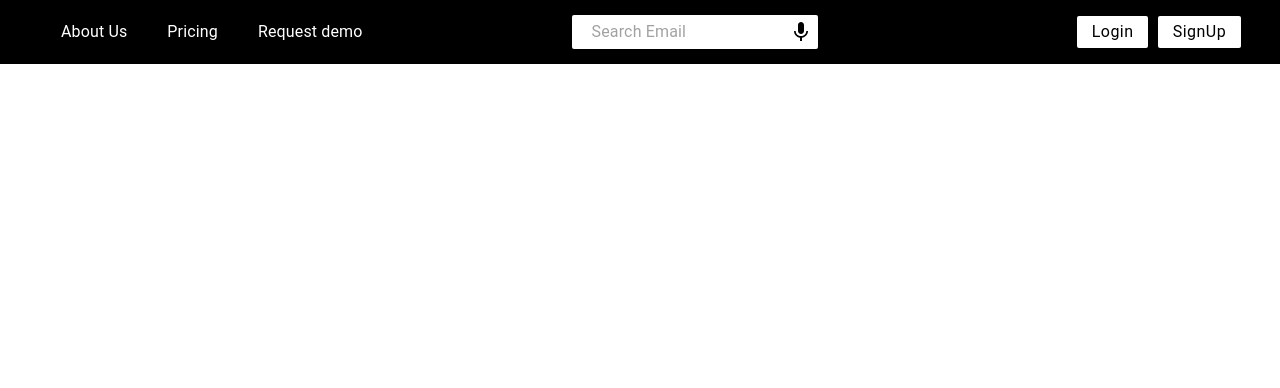
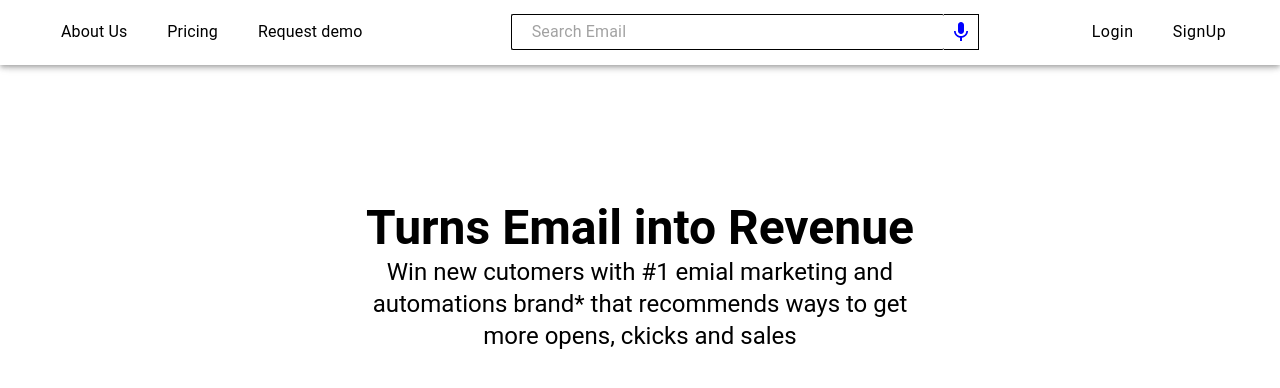
Before and after one commit to shantibhushan416/email-marketing, a React (Create React App) app: page / in a window 1280 px wide. Shown: the top 388 px of the page. Built offline with nearby package versions, Linux system fonts and the light colour scheme.

Commit message:
new Commit

```diff
--- a/src/App.js
+++ b/src/App.js
@@ -1,10 +1,16 @@
+import { Box } from "@mui/material";
 import "./App.css";
 import Header from "./component/header/Header";
+import Home from "./component/home/Home";
+
 
 function App() {
   return (
     <div className="App">
       <Header />
+      <Box style={{marginTop: 200}}>
+        <Home/>
+      </Box>
     </div>
   );
 }
--- a/src/component/header/Header.jsx
+++ b/src/component/header/Header.jsx
@@ -4,9 +4,8 @@ import CustomButtons from "./CustomButtons";
 import Search from "./Search";
 
 const StyledHeader = styled(AppBar)`
-    background: black;
-    box-shadow: none;
-
+    background: white;
+    border-bottom: 1px solid;
 `;
 const Component = styled(Box)`
     display: flex;
@@ -16,27 +15,32 @@ const Component = styled(Box)`
 `;
 
 const NavList = styled(Typography)`
-    margin-right: 40px`;
+    margin-right: 40px;
+    color: black;
+    font-weight: 400
+`;
 
-const CustomButtonsWrapper = styled(Box)`
-    margin-left:  100px;
-`;
+
 
  const Header = () => {
     return(
+        <>
             <StyledHeader>
-            <Toolbar style={{display: "flex", justifyContent: "space-between"}}>
+                <Toolbar style={{ justifyContent: "space-between"}}>
                     <Component>
                         <NavList>About Us</NavList>
                         <NavList>Pricing</NavList>
                         <NavList>Request demo</NavList>
                     </Component>
                     <Search/>
-                <CustomButtonsWrapper>
+                    <Box>
                         <CustomButtons/>
-                </CustomButtonsWrapper>
+                    </Box>
                </Toolbar>
             </StyledHeader>
+        </>
+
+
     )
  }
 
--- a/src/component/header/Search.jsx
+++ b/src/component/header/Search.jsx
@@ -4,24 +4,35 @@ import MicIcon from '@mui/icons-material/Mic';
 
 
 const SearchContainer = styled(Box)`
-    background: #fff;
-    width: 20%;
-    border-radius: 2px;
-    margin-left: 10px;
-    display: flex
+background: white;
+border-radius: 2px;
+margin-left: 10px;
+width: 38%;
+background-color: #fff;
+display: flex;
 
 `;
 
 const InputContainer = styled(InputBase)`
+    border-top: 1px solid black;
+    border-left: 1px solid black;
+    border-bottom: 1px solid black;
+    width: 100%;
     padding-left: 20px;
+    border-radius: 2px;
     width: 100%;
 
 `;
 
 const SearchIconWrapper = styled(Box)`
-    color: black;
+    border-top: 1px solid black;
+    border-right: 1px solid black;
+    border-bottom: 1px solid black;
+    margin-left: auto;
     padding: 5px;
     display: flex;
+    color: blue;
+
 `;
 
 
--- /dev/null
+++ b/src/component/home/Heading.jsx
@@ -0,0 +1,25 @@
+
+import { Box, Typography,styled } from "@mui/material";
+
+
+const Wrapper = styled(Box) `
+
+  margin: 0 350px;
+  text-align: center;
+
+`;
+
+const Banner  = styled(Typography)`
+    font-weight: 600;
+`;
+
+const Heading = () => {
+    return(
+        <Wrapper >
+            <Banner variant="h3">Turns Email into Revenue</Banner>
+            <Typography variant="h5" style={{textAlign: "center!important"}} >Win new cutomers with #1 emial marketing and automations brand* that recommends ways to get more opens, ckicks and sales</Typography>
+        </Wrapper>
+    )
+}
+
+export default Heading
--- /dev/null
+++ b/src/component/home/Home.jsx
@@ -0,0 +1,13 @@
+import { Box } from "@mui/material"
+import Heading from "./Heading"
+
+
+const Home = () => {
+    return(
+        <Box style={{ alignItems: "center"}}>
+            <Heading/>
+        </Box>
+    )
+}
+
+export default Home
```
Lines whose indentation alone changed are shown as unchanged.
